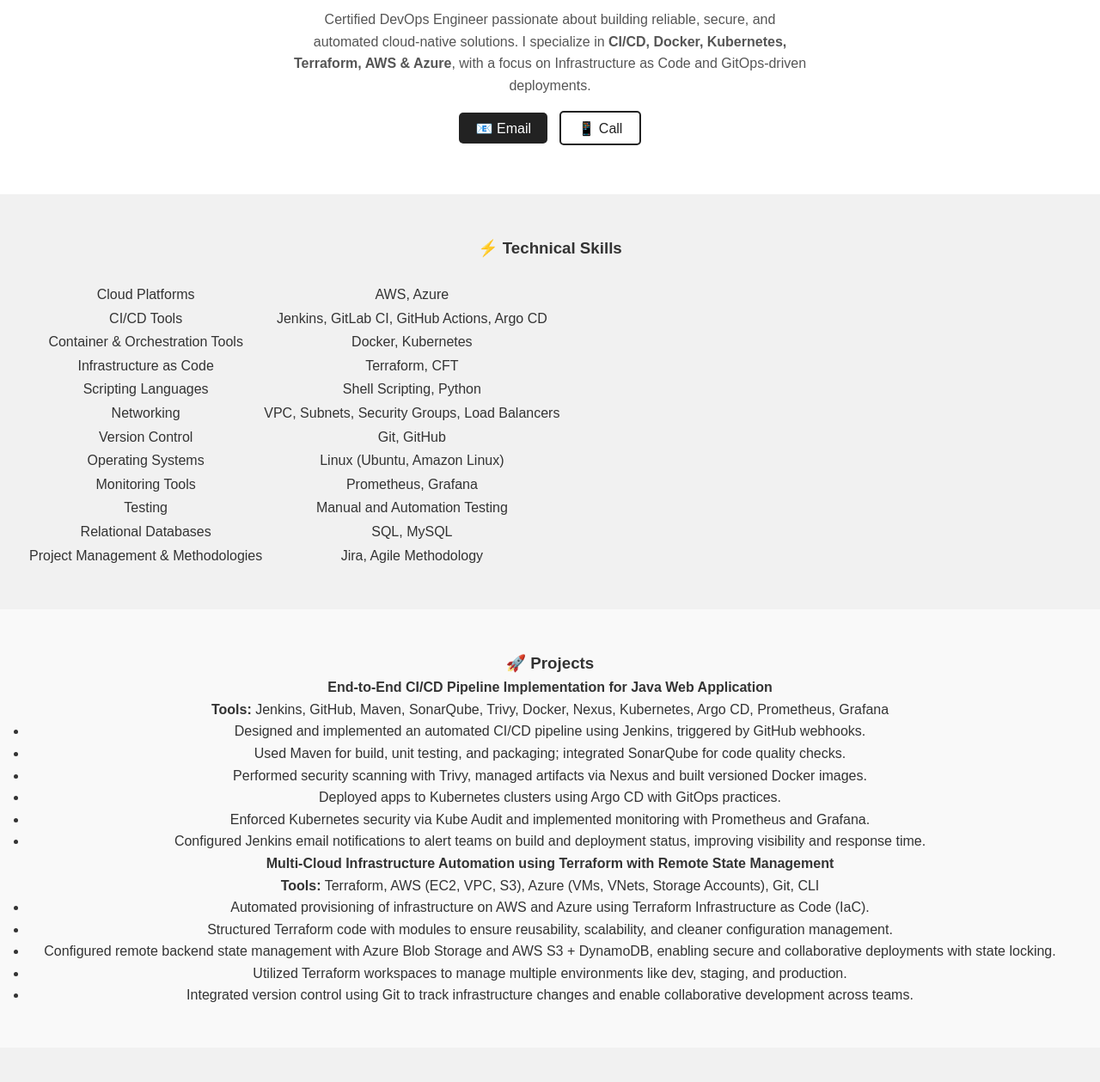
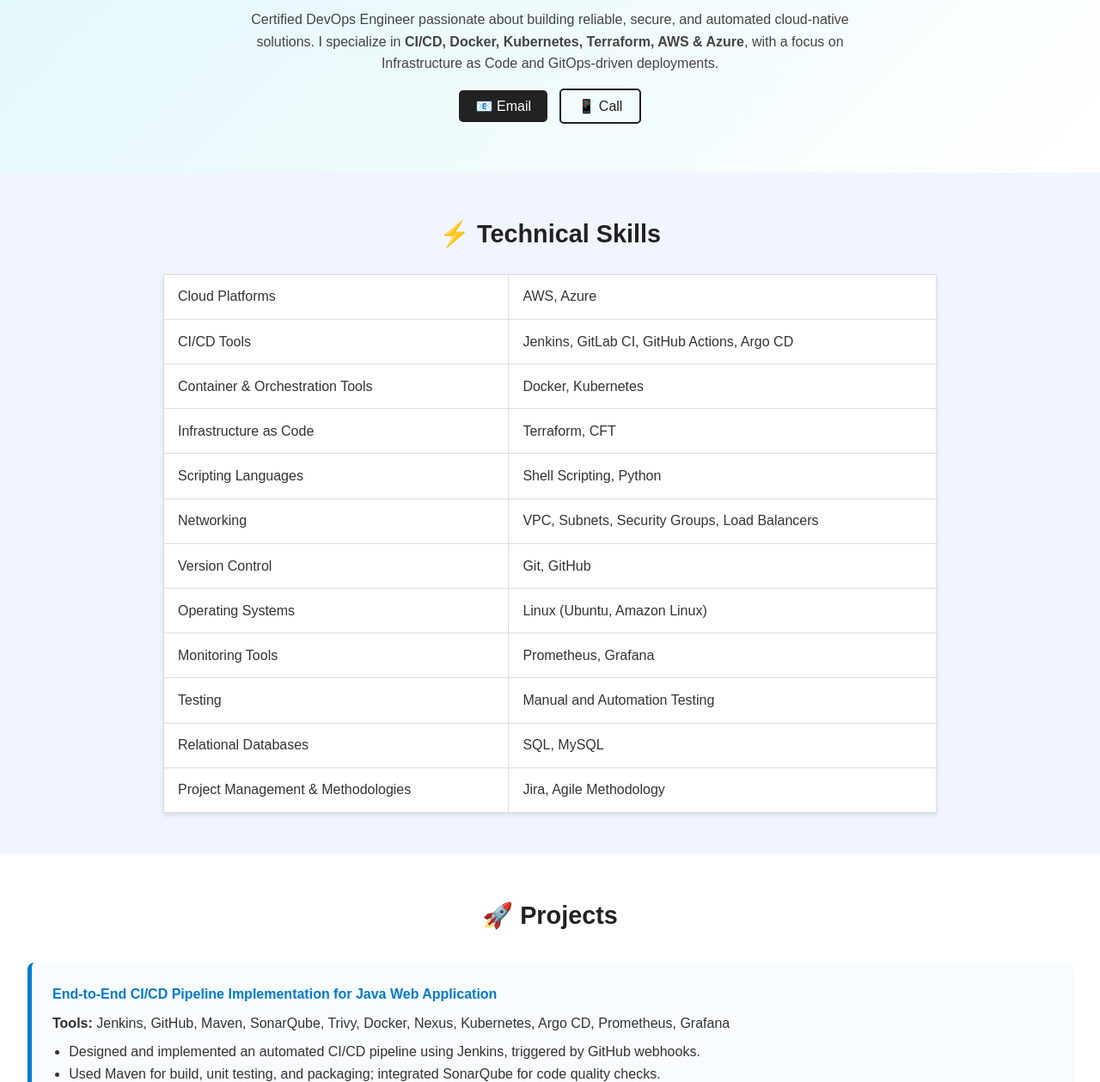
Before and after one commit to vamshireddy903/portfolio, a plain HTML site: page index.html in a window 1280 px wide. Shown: the part 217-1476 px from the top of the page at 86% size. Drawn offline with Linux system fonts and the light colour scheme.

Commit message:
Update style.css

```diff
--- a/style.css
+++ b/style.css
@@ -6,14 +6,14 @@
 }
 
 body {
-  background: #f9f9f9;
+  background: #f8fbff;
   color: #333;
   line-height: 1.6;
 }
 
 /* Header */
 header {
-  background: #222;
+  background: linear-gradient(90deg, #222, #444);
   color: #fff;
   padding: 1rem 2rem;
   display: flex;
@@ -25,35 +25,33 @@ header nav a {
   color: #fff;
   margin-left: 1rem;
   text-decoration: none;
+  font-weight: bold;
 }
 
 header nav a:hover {
   color: #ffcc00;
 }
 
-/* Hero Section */
+/* Hero */
 .hero {
   text-align: center;
   padding: 4rem 2rem;
-  background: #fff;
+  background: linear-gradient(135deg, #e0f7fa, #ffffff);
 }
 
 .hero h2 {
   font-size: 2.5rem;
   margin-bottom: 1rem;
+  color: #222;
 }
 
 .hero p {
-  max-width: 600px;
+  max-width: 700px;
   margin: 0 auto 1.5rem;
-  color: #555;
+  color: #444;
 }
 
-.buttons {
-  margin-top: 1rem;
-}
-
-.btn {
+.buttons .btn {
   background: #222;
   color: #fff;
   padding: 0.6rem 1.2rem;
@@ -73,45 +71,74 @@ header nav a:hover {
   color: #222;
 }
 
-/* Skills Section */
+/* Skills */
 #skills {
   padding: 3rem 2rem;
-  background: #f1f1f1;
+  background: #f1f5ff;
   text-align: center;
 }
 
 #skills h3 {
   margin-bottom: 1.5rem;
+  font-size: 1.8rem;
+  color: #222;
 }
 
-.grid {
-  display: grid;
-  grid-template-columns: repeat(auto-fit, minmax(220px, 1fr));
-  gap: 1rem;
+.table-container {
+  display: flex;
+  justify-content: center;
 }
 
-.card {
+table {
+  width: 90%;
+  max-width: 900px;
+  border-collapse: collapse;
   background: #fff;
-  padding: 1.2rem;
-  border-radius: 8px;
-  box-shadow: 0 2px 5px rgba(0,0,0,0.1);
+  box-shadow: 0 3px 6px rgba(0,0,0,0.1);
+}
+
+td {
+  padding: 0.8rem 1rem;
+  border: 1px solid #ddd;
+  text-align: left;
 }
 
 /* Projects */
 #projects {
   padding: 3rem 2rem;
-  text-align: center;
+  background: #ffffff;
 }
 
-#projects .card {
-  margin: 0 auto;
-  max-width: 500px;
+#projects h3 {
+  text-align: center;
+  margin-bottom: 2rem;
+  font-size: 1.8rem;
+  color: #222;
+}
+
+.project-card {
+  background: #f9fcff;
+  border-left: 5px solid #007acc;
+  padding: 1.5rem;
+  margin-bottom: 1.5rem;
+  border-radius: 8px;
+  box-shadow: 0 2px 5px rgba(0,0,0,0.08);
+}
+
+.project-card h4 {
+  margin-bottom: 0.5rem;
+  color: #007acc;
+}
+
+.project-card ul {
+  margin-top: 0.5rem;
+  padding-left: 1.2rem;
 }
 
 /* Contact */
 #contact {
   padding: 3rem 2rem;
-  background: #f1f1f1;
+  background: #f1f5ff;
   text-align: center;
 }
 
```
